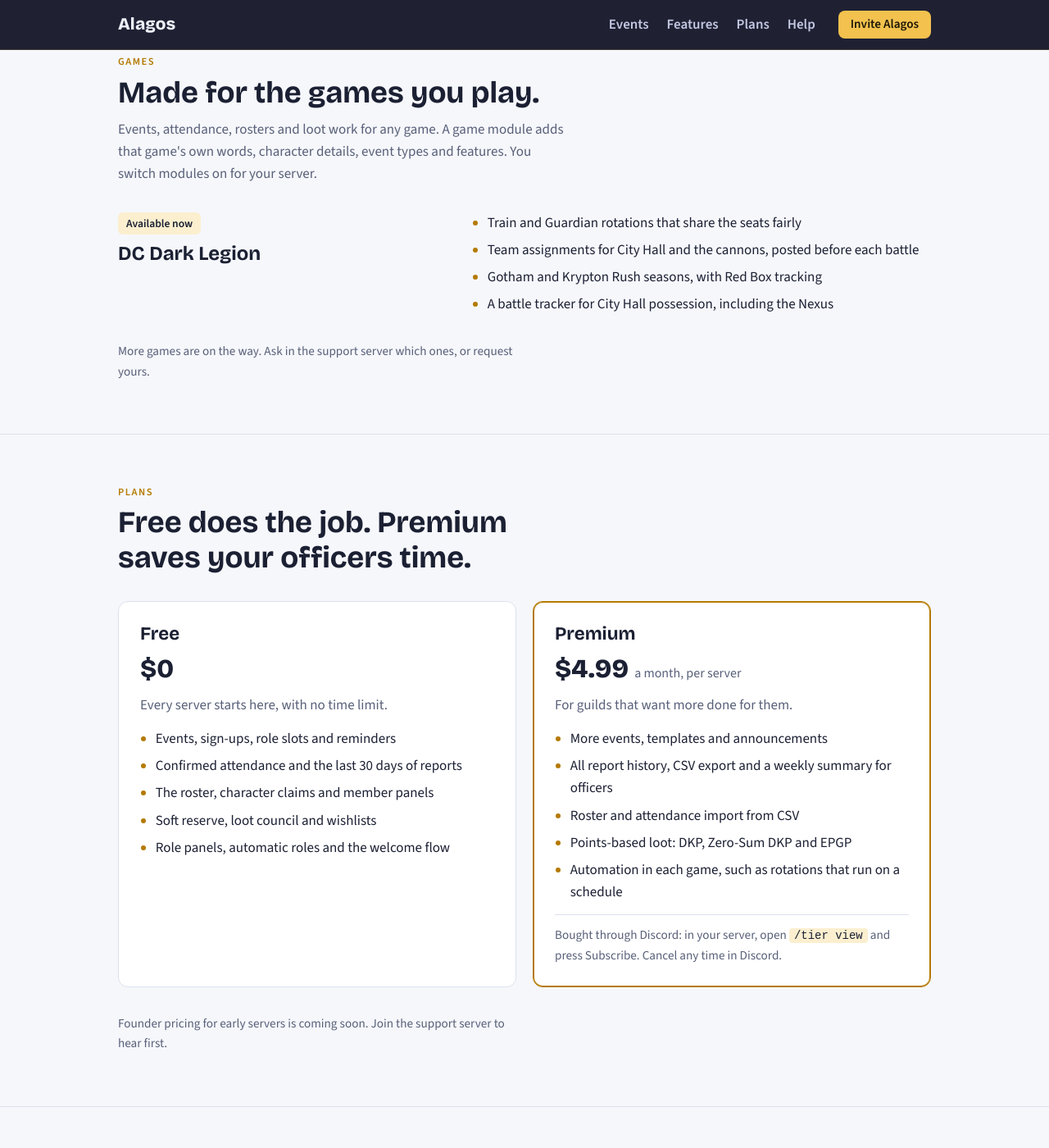
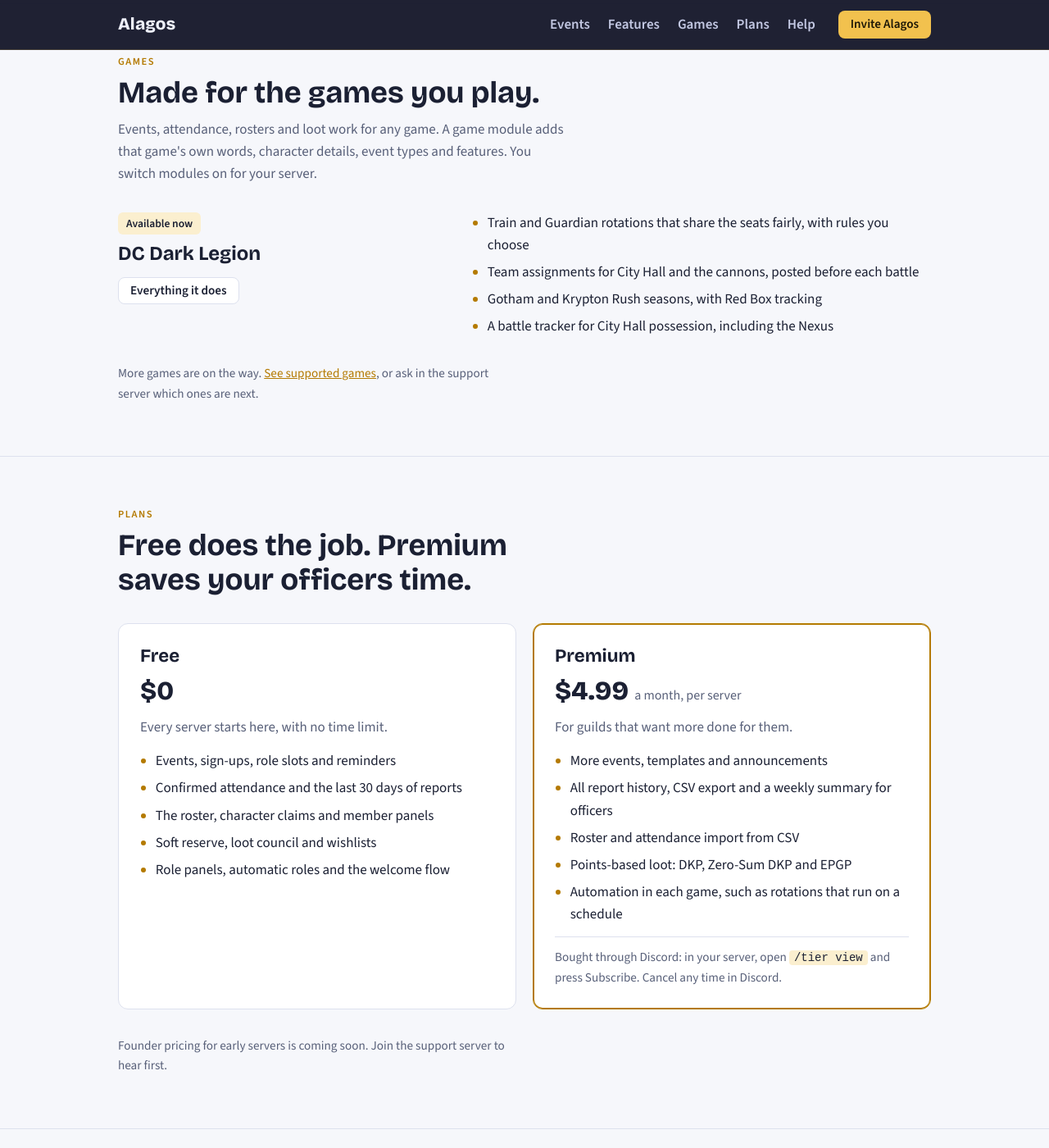
Before and after one commit to NestaronRevion/alagos-legal, a Jekyll site: the page built from index.html, in a window 1280 px wide and 1400 px high, scrolled down 4834 px. Shown: the whole window at 82% size. Built offline with Jekyll 4.4.1, drawn with Linux system fonts in a browser that asks for light colours.

Commit message:
Game pages, starting with DCDL

```diff
--- a/_layouts/default.html
+++ b/_layouts/default.html
@@ -27,6 +27,7 @@
     <div class="navlinks">
       <a href="/#events">Events</a>
       <a href="/#features">Features</a>
+      <a href="/games/">Games</a>
       <a href="/#plans">Plans</a>
       <a href="/#help">Help</a>
     </div>
@@ -34,7 +35,7 @@
   </div>
 </nav>
 
-{% if page.url == "/" %}
+{% if page.url == "/" or page.full %}
 {{ content }}
 {% else %}
 <main class="doc">
--- a/assets/site.css
+++ b/assets/site.css
@@ -143,7 +143,61 @@ section > .wrap { display: grid; gap: 32px; }
 .game { display: grid; grid-template-columns: minmax(0, 1fr) minmax(0, 1.4fr); gap: 32px; align-items: start; }
 .badge { display: inline-block; background: var(--bolt-soft); color: var(--ink); border-radius: 6px; padding: 3px 10px; font-size: 0.85rem; font-weight: 600; }
 .game h3 { font-size: 1.5rem; margin-top: 10px; }
+.game .more { margin-top: 14px; }
 @media (max-width: 700px) { .game { grid-template-columns: 1fr; } }
+
+/* Game pages */
+.page-head { background: var(--sky); color: var(--sky-ink); border-bottom: 1px solid rgba(242, 193, 78, 0.18); }
+.page-head .wrap { padding-block: 56px 60px; display: grid; gap: 16px; justify-items: start; }
+.page-head .eyebrow { color: var(--bolt-bright); }
+.page-head h1 { font-size: clamp(2.1rem, 5.5vw, 3.4rem); font-weight: 800; }
+.page-head .lede { font-size: 1.15rem; color: var(--sky-muted); max-width: 62ch; }
+.page-head .badge { background: rgba(242, 193, 78, 0.18); color: #f6dc9a; }
+.crumbs { font-size: 0.95rem; }
+.crumbs a { color: var(--sky-muted); }
+.jump { display: flex; flex-wrap: wrap; gap: 8px 10px; }
+.jump a { border: 1px solid rgba(238, 240, 251, 0.35); color: var(--sky-ink); border-radius: 999px; padding: 5px 13px;
+  font-size: 0.92rem; text-decoration: none; background: rgba(12, 15, 34, 0.4); }
+.jump a:hover { border-color: var(--bolt-bright); }
+.gfeature { display: grid; gap: 32px; align-items: start; }
+@media (min-width: 860px) { .gfeature:has(> .shot) { grid-template-columns: minmax(0, 1.1fr) minmax(0, 1fr); gap: 48px; } }
+.gfeature:not(:has(> .shot)) .feature-text { max-width: 74ch; }
+section > .wrap > .shot { max-width: 820px; }
+.gfeature .feature-text h2 { font-size: clamp(1.5rem, 3.2vw, 2.1rem); font-weight: 800; }
+.gfeature h3 { font-size: 1.15rem; margin-top: 6px; }
+.gfeature ul.plainlist { margin: 0; padding-left: 1.1em; display: grid; gap: 8px; }
+.gfeature ul.plainlist ul { margin-top: 6px; padding-left: 1.1em; display: grid; gap: 4px; }
+.gfeature li::marker { color: var(--bolt); }
+.def { color: var(--muted); font-style: italic; }
+.tierline { display: flex; flex-wrap: wrap; gap: 8px; }
+.pill { display: inline-block; border-radius: 999px; padding: 3px 12px; font-size: 0.86rem; font-weight: 600; border: 1px solid var(--line); background: var(--surface); }
+.pill.free { border-color: var(--line); }
+.pill.prem { border-color: var(--bolt); color: var(--ink); background: var(--bolt-soft); }
+.alt-bg { background: var(--surface); }
+.table-wrap { overflow-x: auto; }
+.gtable { width: 100%; border-collapse: collapse; font-size: 0.97rem; min-width: 560px; }
+.gtable th, .gtable td { border: 1px solid var(--line); padding: 10px 12px; text-align: left; vertical-align: top; }
+.gtable thead th { background: var(--bg); font-family: var(--display); }
+.gtable tbody th { font-weight: 700; white-space: nowrap; }
+.premium-box { border: 1px solid var(--bolt); box-shadow: 0 0 0 1px var(--bolt) inset; border-radius: 14px; padding: 28px;
+  background: var(--surface); display: grid; gap: 22px; }
+.premium-box > h2 { font-size: clamp(1.5rem, 3.2vw, 2.1rem); font-weight: 800; }
+.premium-cols { display: grid; grid-template-columns: repeat(auto-fit, minmax(min(100%, 280px), 1fr)); gap: 24px 36px; }
+.premium-cols h3 { font-size: 1.15rem; margin-bottom: 8px; }
+.premium-cols ul { margin: 0; padding-left: 1.1em; display: grid; gap: 8px; }
+.premium-cols li::marker { color: var(--bolt); }
+.premium-cta { display: flex; flex-wrap: wrap; align-items: center; gap: 14px 20px; border-top: 1px solid var(--line); padding-top: 18px; }
+.premium-cta .price { font-size: 1.6rem; }
+.premium-cta p { color: var(--muted); font-size: 0.95rem; flex: 1 1 260px; }
+.premium-cta code { font-size: 0.92em; background: var(--bolt-soft); color: var(--ink); border-radius: 4px; padding: 1px 6px; }
+.gamecards { display: grid; grid-template-columns: repeat(auto-fit, minmax(min(100%, 300px), 1fr)); gap: 20px; }
+.gamecard { background: var(--surface); border: 1px solid var(--line); border-radius: 12px; padding: 24px; display: grid; gap: 12px;
+  align-content: start; text-decoration: none; color: var(--ink); }
+.gamecard:hover { border-color: var(--bolt); }
+.gamecard h2 { font-size: 1.5rem; }
+.gamecard ul { margin: 0; padding-left: 1.1em; display: grid; gap: 5px; color: var(--muted); }
+.gamecard li::marker { color: var(--bolt); }
+.gamecard .go { color: var(--bolt); font-weight: 600; }
 
 /* Get started */
 .steps { display: grid; grid-template-columns: repeat(auto-fit, minmax(220px, 1fr)); gap: 24px; counter-reset: step; margin: 0; padding: 0; list-style: none; }
--- a/index.html
+++ b/index.html
@@ -181,15 +181,16 @@ description: "A Discord bot for gaming guilds and leagues: events and sign-ups,
       <div>
         <span class="badge">Available now</span>
         <h3>DC Dark Legion</h3>
+        <p class="more"><a class="btn btn-line btn-sm" href="/games/dc-dark-legion/">Everything it does</a></p>
       </div>
       <ul>
-        <li>Train and Guardian rotations that share the seats fairly</li>
+        <li>Train and Guardian rotations that share the seats fairly, with rules you choose</li>
         <li>Team assignments for City Hall and the cannons, posted before each battle</li>
         <li>Gotham and Krypton Rush seasons, with Red Box tracking</li>
         <li>A battle tracker for City Hall possession, including the Nexus</li>
       </ul>
     </div>
-    <p class="note">More games are on the way. Ask in the support server which ones, or request yours.</p>
+    <p class="note">More games are on the way. <a href="/games/">See supported games</a>, or ask in the support server which ones are next.</p>
   </div>
 </section>
 
```
Also changed, not shown: _includes/shot.html (added, +7 -0 lines), games/dc-dark-legion.html (added, +302 -0 lines), games/index.html (added, +44 -0 lines), images/event-post.png, images/games/dcdl-eligibility.png (added), images/games/dcdl-event-types.png (added), images/games/dcdl-gotham-report.png (added), images/games/dcdl-guardian.png (added), images/games/dcdl-roster.png (added), images/games/dcdl-teams.png (added), images/games/dcdl-tracker-detail.png (added), images/games/dcdl-tracker.png (added).
